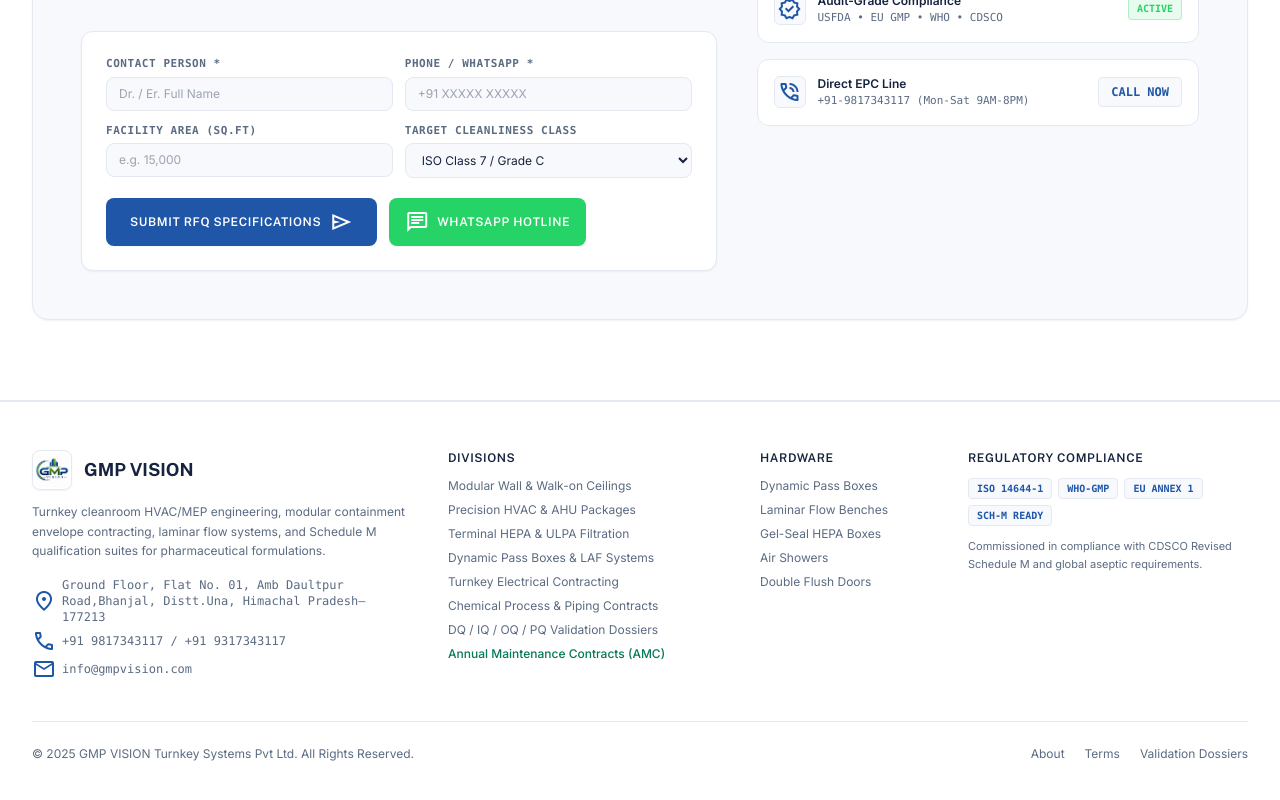
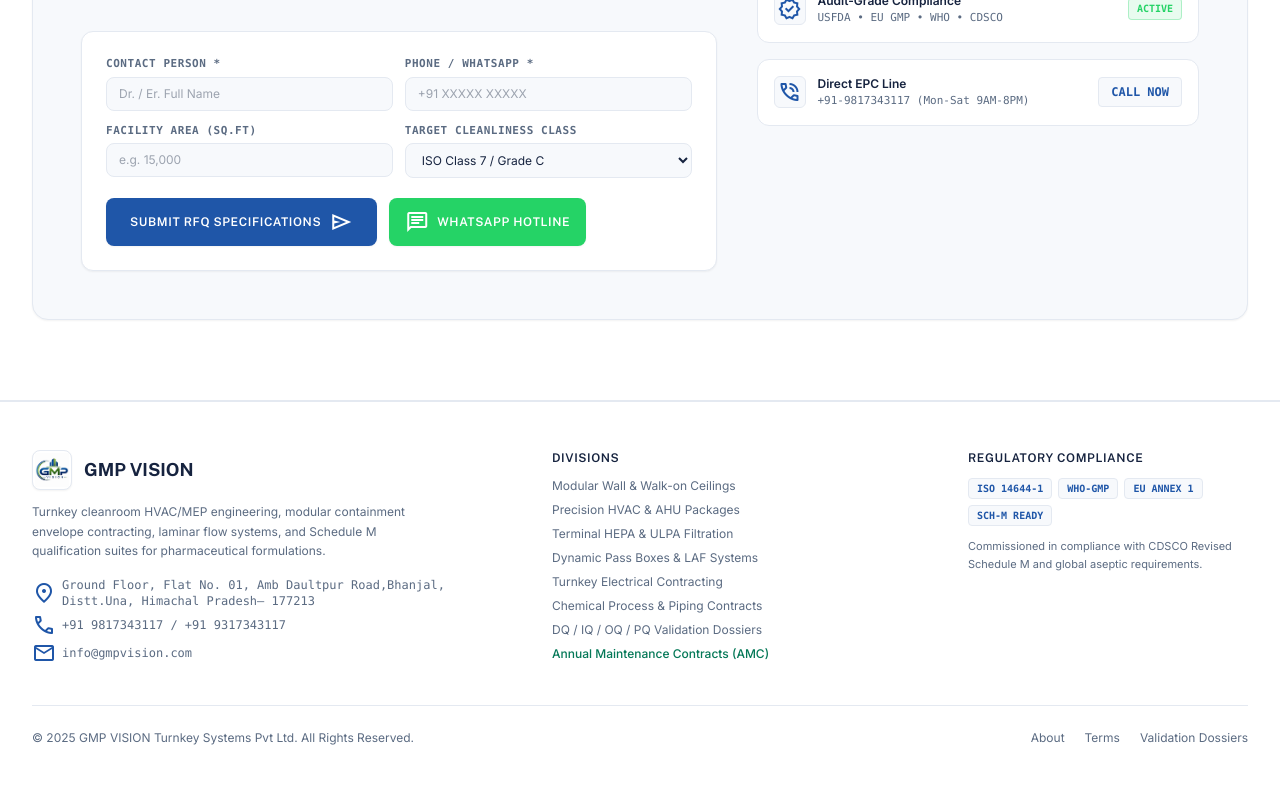
Before and after one commit to NaviDadhwal/gmp-vision-, a React (Vite) app in the folder frontend/: page / in a window 1280 px wide. Shown: the part 4900-5700 px from the top of the page. Built offline with nearby package versions, Linux system fonts and the light colour scheme; no server answers.

Commit message:
fix(footer): remove hardware links column and optimize layout proportions

```diff
--- a/frontend/src/components/layout/CleanroomFooter.tsx
+++ b/frontend/src/components/layout/CleanroomFooter.tsx
@@ -7,7 +7,7 @@
       <div className="max-w-7xl mx-auto px-4 sm:px-6 lg:px-8">
         <div className="grid grid-cols-1 md:grid-cols-2 lg:grid-cols-12 gap-8 pb-10 border-b border-[#E4E9F1]">
           {/* Col 1: Brand Info */}
-          <div className="lg:col-span-4 flex flex-col gap-3">
+          <div className="lg:col-span-5 flex flex-col gap-3">
             <div className="flex items-center gap-3">
               <div className="h-10 w-10 rounded-lg bg-white p-0.5 flex items-center justify-center border border-[#E4E9F1] shadow-sm">
                 <img
@@ -38,7 +38,7 @@
           </div>
 
           {/* Col 2: Engineering Divisions */}
-          <div className="lg:col-span-3">
+          <div className="lg:col-span-4">
             <h4 className="font-display font-semibold text-xs text-[#16233F] uppercase tracking-wider mb-3">Divisions</h4>
             <ul className="text-xs space-y-2">
               <li><Link className="hover:text-[#1F56A8] transition-colors" to="/divisions">Modular Wall &amp; Walk-on Ceilings</Link></li>
@@ -52,19 +52,7 @@
             </ul>
           </div>
 
-          {/* Col 3: Cleanroom Hardware */}
-          <div className="lg:col-span-2">
-            <h4 className="font-display font-semibold text-xs text-[#16233F] uppercase tracking-wider mb-3">Hardware</h4>
-            <ul className="text-xs space-y-2">
-              <li><Link className="hover:text-[#1F56A8] transition-colors" to="/products">Dynamic Pass Boxes</Link></li>
-              <li><Link className="hover:text-[#1F56A8] transition-colors" to="/products">Laminar Flow Benches</Link></li>
-              <li><Link className="hover:text-[#1F56A8] transition-colors" to="/products">Gel-Seal HEPA Boxes</Link></li>
-              <li><Link className="hover:text-[#1F56A8] transition-colors" to="/products">Air Showers</Link></li>
-              <li><Link className="hover:text-[#1F56A8] transition-colors" to="/products">Double Flush Doors</Link></li>
-            </ul>
-          </div>
-
-          {/* Col 4: Badges */}
+          {/* Col 3: Badges */}
           <div className="lg:col-span-3">
             <h4 className="font-display font-semibold text-xs text-[#16233F] uppercase tracking-wider mb-3">Regulatory Compliance</h4>
             <div className="flex flex-wrap gap-1.5 mb-3">
```
